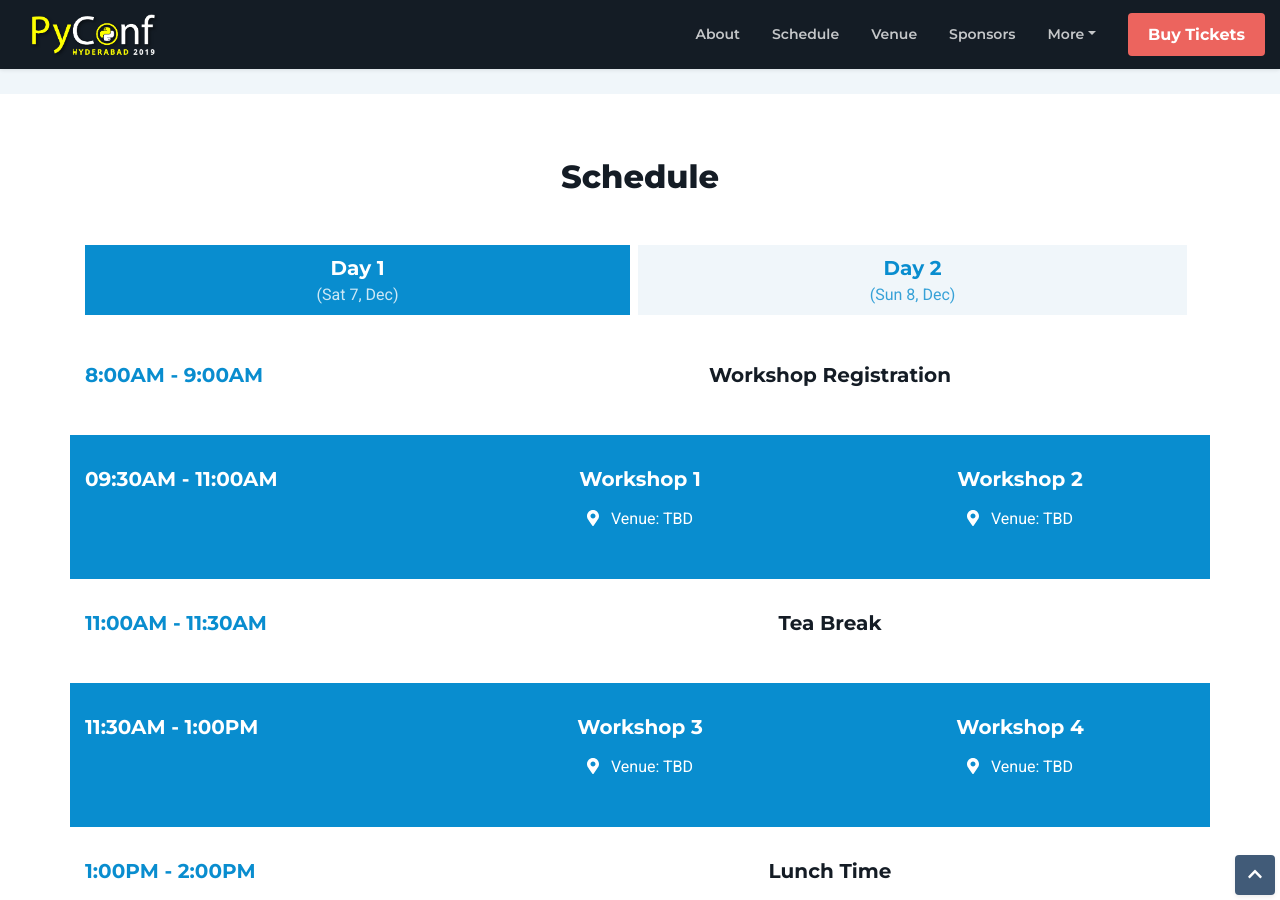
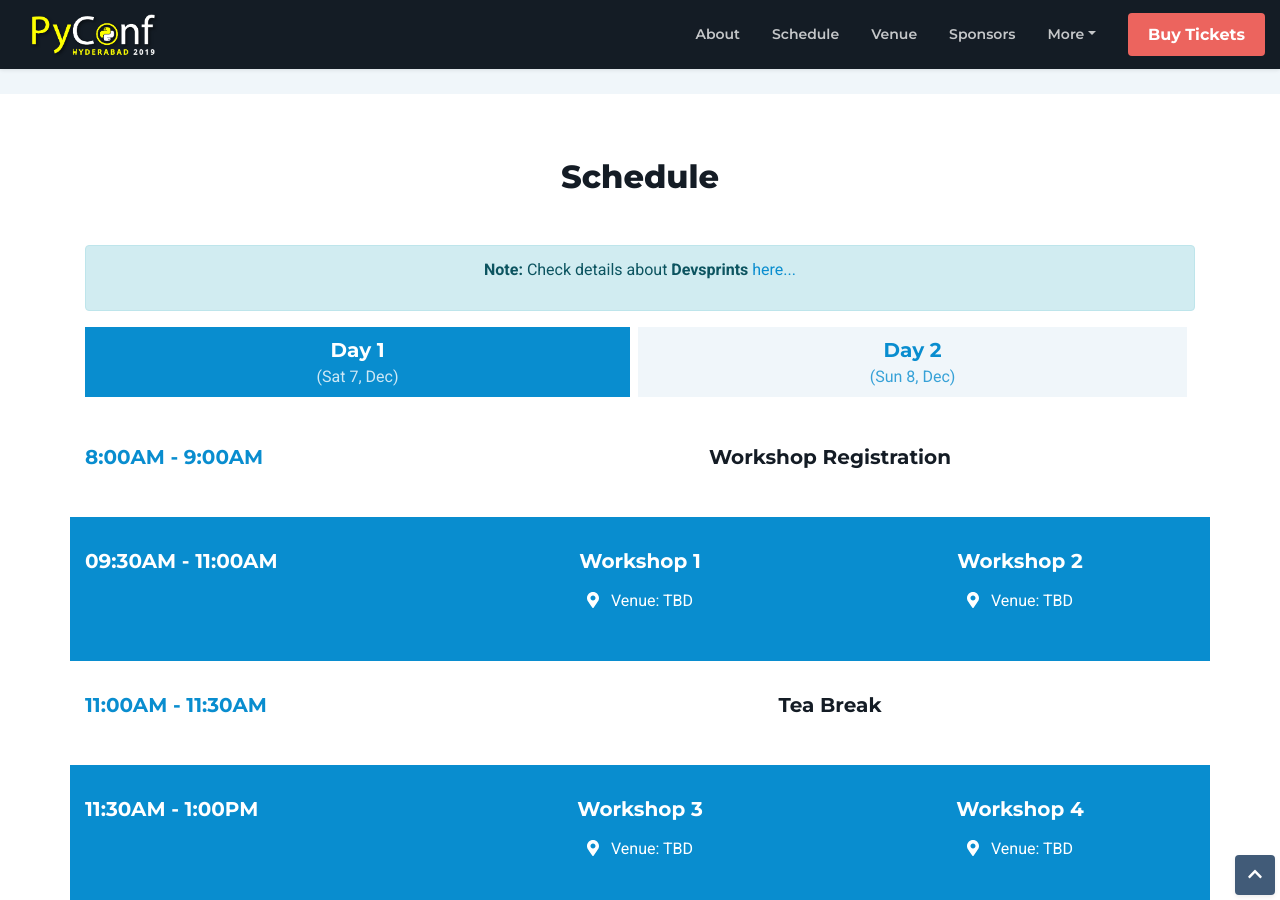
Before and after one commit to HydPy/hydpyconf2019, a Jekyll site: the page built from index.html, in a window 1280 px wide and 900 px high, scrolled down 895 px. Built offline with Jekyll 4.4.1, drawn with Linux system fonts in a browser that asks for light colours; nearby versions of some CDN libraries.

Commit message:
added link for devsprints

```diff
--- a/_includes/header.html
+++ b/_includes/header.html
@@ -25,6 +25,7 @@
                     <a class="dropdown-item" href="volunteer.html">Volunteer</a>
                     <a class="dropdown-item" href="coc.html">Code of Conduct</a>
                     <a class="dropdown-item" href="faq.html">FAQ</a>
+                    <a class="dropdown-item" target="_blank" href="https://github.com/HydPy/hydpyconf2019/wiki/PyConf-Hyderabad-2019-Devsprint">Devsprints</a>
                 </div>
               </li>
 						</ul><!--//nav-->
--- a/_includes/schedule-section.html
+++ b/_includes/schedule-section.html
@@ -1,6 +1,12 @@
 <section id="schedule-section" class="schedule-section section">
 	<div class="container">
 		<h3 class="section-heading text-center mb-5">Schedule</h3>
+
+		<div class="alert alert-info text-center">
+			<p>
+				<strong>Note: </strong>Check details about <strong>Devsprints</strong> <a target="_blank" href="https://github.com/HydPy/hydpyconf2019/wiki/PyConf-Hyderabad-2019-Devsprint">here...</a>
+			</p>
+		</div>
 
 		<!-- Nav tabs -->
 		<ul class="schedule-nav nav nav-pills nav-fill" id="myTab" role="tablist">
```
